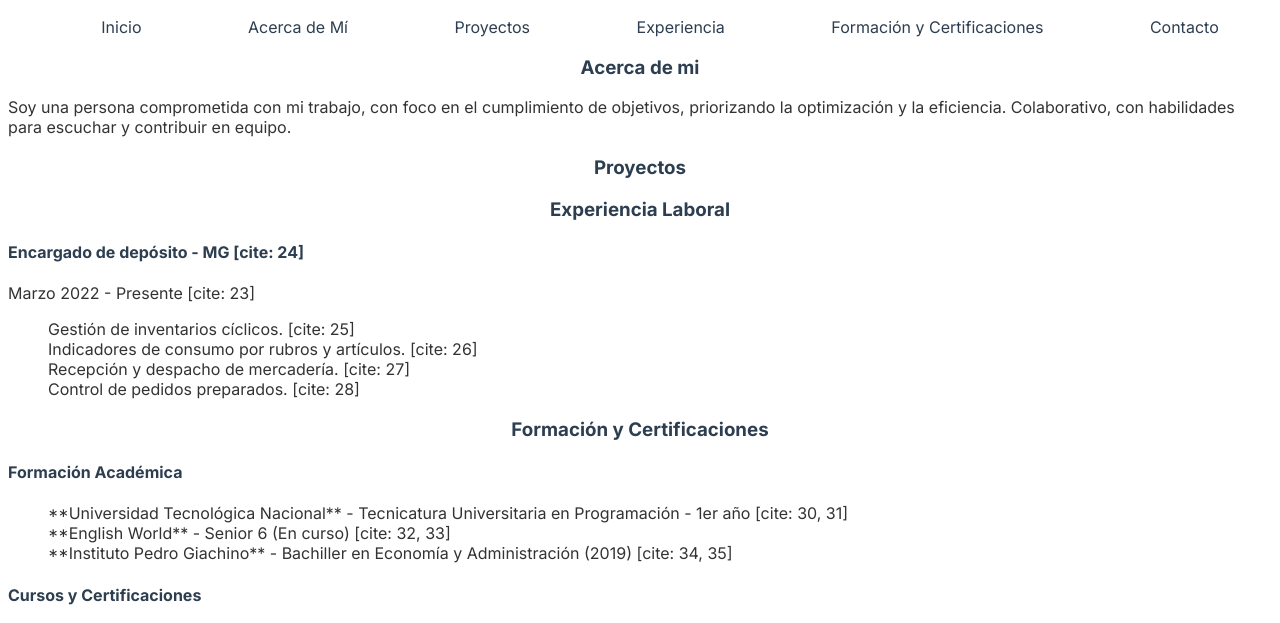
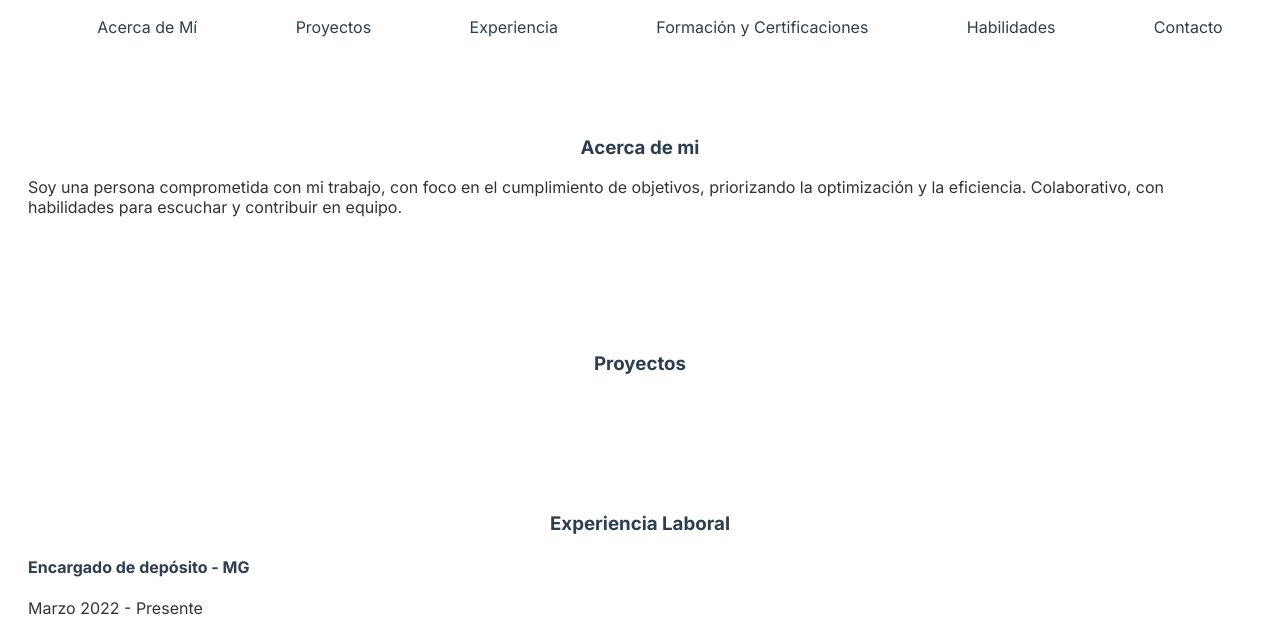
Before and after one commit to PiroloFranco/portfolio-2.0, a plain HTML site: page index.html in a window 1280 px wide. Shown: the part 114-737 px from the top of the page. Drawn offline with Linux system fonts and the light colour scheme.

Commit message:
Segundo commit

```diff
--- a/index.html
+++ b/index.html
@@ -13,17 +13,17 @@
         <h2>Estudiante de Programacion</h2>
     <nav>
         <ul>
-        <li><a href="#inicio">Inicio</a></li>
             <li><a href="#acerca-de-mi">Acerca de Mí</a></li>
             <li><a href="#proyectos">Proyectos</a></li>
             <li><a href="#experiencia">Experiencia</a></li>
             <li><a href="#formacion">Formación y Certificaciones</a></li>
+            <li><a href="#hablididades">Habilidades</a></li>
             <li><a href="#contacto">Contacto</a></li>
         </ul>
     </nav>
     </header>
     <main>
-        <section id="#acerca-de-mi">
+        <section id="acerca-de-mi">
             <h3>Acerca de mi</h3>
                 <p>
                     Soy una persona comprometida con
@@ -34,29 +34,30 @@
                     habilidades para escuchar y
                     contribuir en equipo.
                 </p>
-                <section id="#proyectos">
+        </section>
+        <section id="proyectos">
             <h3>Proyectos</h3>
         </section>
-        <section id="#experiencia">
+        <section id="experiencia">
             <h3>Experiencia Laboral</h3>
             <article>
-                <h4>Encargado de depósito - MG [cite: 24]</h4>
-                <p>Marzo 2022 - Presente [cite: 23]</p>
+                <h4>Encargado de depósito - MG</h4>
+                <p>Marzo 2022 - Presente</p>
                 <ul>
-                    <li>Gestión de inventarios cíclicos. [cite: 25]</li>
-                    <li>Indicadores de consumo por rubros y artículos. [cite: 26]</li>
-                    <li>Recepción y despacho de mercadería. [cite: 27]</li>
-                    <li>Control de pedidos preparados. [cite: 28]</li>
+                    <li>Gestión de inventarios cíclicos.</li>
+                    <li>Indicadores de consumo por rubros y artículos.</li>
+                    <li>Recepción y despacho de mercadería.</li>
+                    <li>Control de pedidos preparados.</li>
                 </ul>
             </article>
         </section>
-        <section id="#formacion">
+        <section id="formacion">
             <h3>Formación y Certificaciones</h3>
             <h4>Formación Académica</h4>
             <ul>
-                <li>**Universidad Tecnológica Nacional** - Tecnicatura Universitaria en Programación - 1er año [cite: 30, 31]</li>
-                <li>**English World** - Senior 6 (En curso) [cite: 32, 33]</li>
-                <li>**Instituto Pedro Giachino** - Bachiller en Economía y Administración (2019) [cite: 34, 35]</li>
+                <li>Universidad Tecnológica Nacional - Tecnicatura Universitaria en Programación - 1er año</li>
+                <li>English World - Senior 6 (En curso)</li>
+                <li>Instituto Pedro Giachino - Bachiller en Economía y Administración (2019)</li>
             </ul>
             <h4>Cursos y Certificaciones</h4>
             <ul>
@@ -65,7 +66,7 @@
                 <li>Fundamentos profesionales del desarrollo de software, por Microsoft y LinkedIn - Microsoft (2023) Certificado</li>
                 <li>Fundamentos esenciales de la programación - LinkedIn (2023) Certificado</li>
                 <li>Python 3: Curso completo de cero a experto - Udemy (2023) Certificado</li>
-                <li>Master en Lógica de Programación: Pruebas Técnicas de Código - Udemy (2023) Certificado [cite: 42]</li>
+                <li>Master en Lógica de Programación: Pruebas Técnicas de Código - Udemy (2023) Certificado</li>
                 <li>Curso de Python - PythonX (2023)</li>
                 <li>Desarrollo Web - CoderHouse (2022) Certificado</li>
                 <li>Curso de HTML - SoloLearn (2022) Certificado</li>
@@ -73,6 +74,7 @@
             </ul>
         </section>
         </section>
+        <section id="habilidades">
             <h3>Habilidades</h3>
             <h4>Habilidades Blandas</h4>
                 <ul>
@@ -94,13 +96,21 @@
                     <li>GIT/GITHUB</li>
                 </ul>
         </section>
-            <section id="#contacto">
+            <section id="contacto">
                 <h3>Contacto</h3>
                 <ul>
                     <li>Correo: Pirolofip@gmail.com</li>
                     <li>Celular: +54 11 6730-1164</li>
-                    <li><a href="https://www.linkedin.com/in/francopirolo/">Linkedin</a></li>
-                    <li><a href="https://github.com/PiroloFranco">github</a></li>
+                    <li>
+                        <a href="https://www.linkedin.com/in/francopirolo" target="_blank" rel="noopener noreferrer">
+                            Linkedin
+                        </a>
+                    </li>
+                    <li>
+                        <a href="https://github.com/PiroloFranco" target="_blank" rel="noopener noreferrer">
+                            github
+                        </a>
+                    </li>
                 </ul>
             </section>
         </main>
--- a/style.css
+++ b/style.css
@@ -5,6 +5,11 @@
 body {
     font-family: 'Inter', sans-serif;
     color: #333;
+}
+
+section {
+    margin: 60px 0;
+    padding: 20px;
 }
 
 h1, h2, h3, h4 {
@@ -15,6 +20,34 @@ nav ul {
     display: flex; justify-content: space-around;
     list-style: none;
 }
+ /* Animacion del Hover */
+nav ul li a {
+    position: relative;
+    color: #2C3E50;
+    text-decoration: none;
+    padding: 5px 0;
+    transition: color 0.3s ease;
+}
+
+nav ul li a::after {
+    content: "";
+    position: absolute;
+    width: 0%;
+    height: 2px;
+    bottom: 0;
+    left: 0;
+    background-color: #2C3E50;
+    transition: width 0.3s ease;
+}
+
+nav ul li a:hover {
+    color: #3a6c9e;
+}
+
+nav ul li a:hover::after {
+    width: 100%;
+}
+ /* Termina Animacion del Hover */
 
 a{
     color: #2C3E50;
```
Lines whose indentation alone changed are shown as unchanged.
